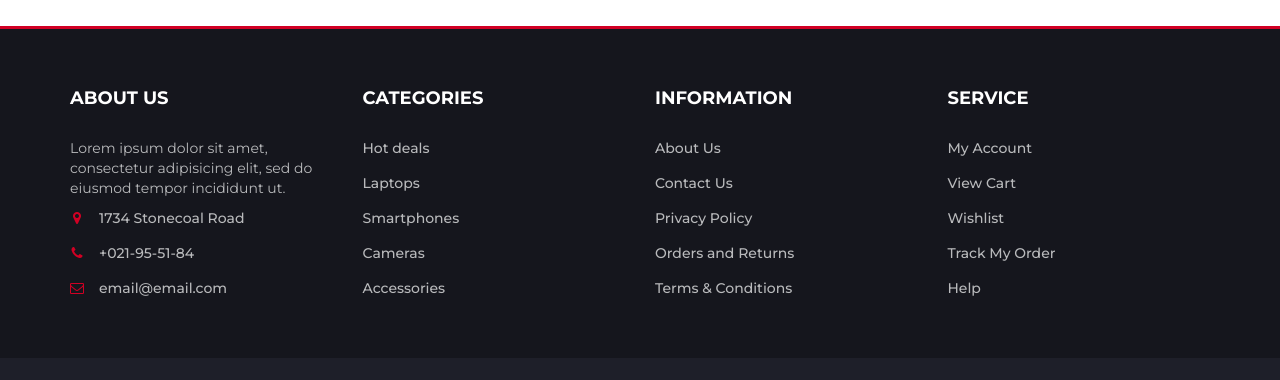
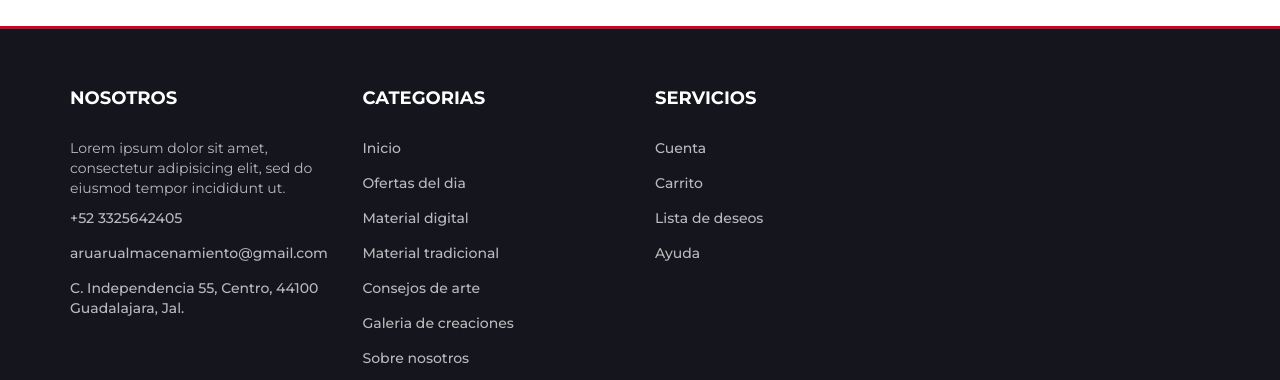
Before and after one commit to AruElEsquizo/ArtStationWeb, a plain HTML site: page blog.html in a window 1280 px wide. Shown: the part 1708-2088 px from the top of the page. Drawn offline with Linux system fonts and the light colour scheme.

Commit message:
Optimizacion

```diff
--- a/blog.html
+++ b/blog.html
@@ -711,25 +711,28 @@
 					<div class="row">
 						<div class="col-md-3 col-xs-6">
 							<div class="footer">
-								<h3 class="footer-title">About Us</h3>
+								<h3 class="footer-title">Nosotros</h3>
 								<p>Lorem ipsum dolor sit amet, consectetur adipisicing elit, sed do eiusmod tempor incididunt ut.</p>
 								<ul class="footer-links">
-									<li><a href="#"><i class="fa fa-map-marker"></i>1734 Stonecoal Road</a></li>
-									<li><a href="#"><i class="fa fa-phone"></i>+021-95-51-84</a></li>
-									<li><a href="#"><i class="fa fa-envelope-o"></i>email@email.com</a></li>
+									<li><a href="tel:+523325642405"> +52 3325642405 </a></li>
+									<li><a href="mailto:aruarualmacenamiento@gmail.com">aruarualmacenamiento@gmail.com </a></li>
+									<li><a href="https://goo.gl/maps/KRNskj2Dn5TTrGYA6" target="_blank" rel="noopener noreferrer">C. Independencia 55, Centro, 44100 Guadalajara, Jal. </a></li>
 								</ul>
 							</div>
 						</div>
 
 						<div class="col-md-3 col-xs-6">
 							<div class="footer">
-								<h3 class="footer-title">Categories</h3>
+								<h3 class="footer-title">Categorias</h3>
 								<ul class="footer-links">
-									<li><a href="#">Hot deals</a></li>
-									<li><a href="#">Laptops</a></li>
-									<li><a href="#">Smartphones</a></li>
-									<li><a href="#">Cameras</a></li>
-									<li><a href="#">Accessories</a></li>
+									<li class="active"><a href="index.html">Inicio</a></li>
+										<li><a href="Ofertas_Del_Dia.html">Ofertas del dia</a></li>
+										<li><a href="Tienda.html">Material digital</a></li>
+										<li><a href="Material_Tradicional.html">Material tradicional</a></li>
+										<li><a href="#">Consejos de arte</a></li>
+										<li><a href="#">Galeria de creaciones</a></li>
+										<li><a href="#">Sobre nosotros</a></li>
+										<li><a href="#">Historia</a></li>
 								</ul>
 							</div>
 						</div>
@@ -738,26 +741,12 @@
 
 						<div class="col-md-3 col-xs-6">
 							<div class="footer">
-								<h3 class="footer-title">Information</h3>
+								<h3 class="footer-title">Servicios</h3>
 								<ul class="footer-links">
-									<li><a href="#">About Us</a></li>
-									<li><a href="#">Contact Us</a></li>
-									<li><a href="#">Privacy Policy</a></li>
-									<li><a href="#">Orders and Returns</a></li>
-									<li><a href="#">Terms & Conditions</a></li>
-								</ul>
-							</div>
-						</div>
-
-						<div class="col-md-3 col-xs-6">
-							<div class="footer">
-								<h3 class="footer-title">Service</h3>
-								<ul class="footer-links">
-									<li><a href="#">My Account</a></li>
-									<li><a href="#">View Cart</a></li>
-									<li><a href="#">Wishlist</a></li>
-									<li><a href="#">Track My Order</a></li>
-									<li><a href="#">Help</a></li>
+									<li><a href="#">Cuenta</a></li>
+									<li><a href="#">Carrito</a></li>
+									<li><a href="#">Lista de deseos</a></li>
+									<li><a href="#">Ayuda</a></li>
 								</ul>
 							</div>
 						</div>
```
Also changed, not shown: Accesorios.html (+18 -29 lines), Lapices_alemanes.html (+55 -1 lines), Material_Digital.html (+18 -29 lines), Material_Tradicional.html (+18 -29 lines), Nuevas_tabletas.html (+18 -29 lines), Ofertas_Del_Dia.html (+18 -29 lines), Tienda.html (+18 -29 lines), checkout.html (+18 -29 lines), productos.html (+18 -29 lines).
